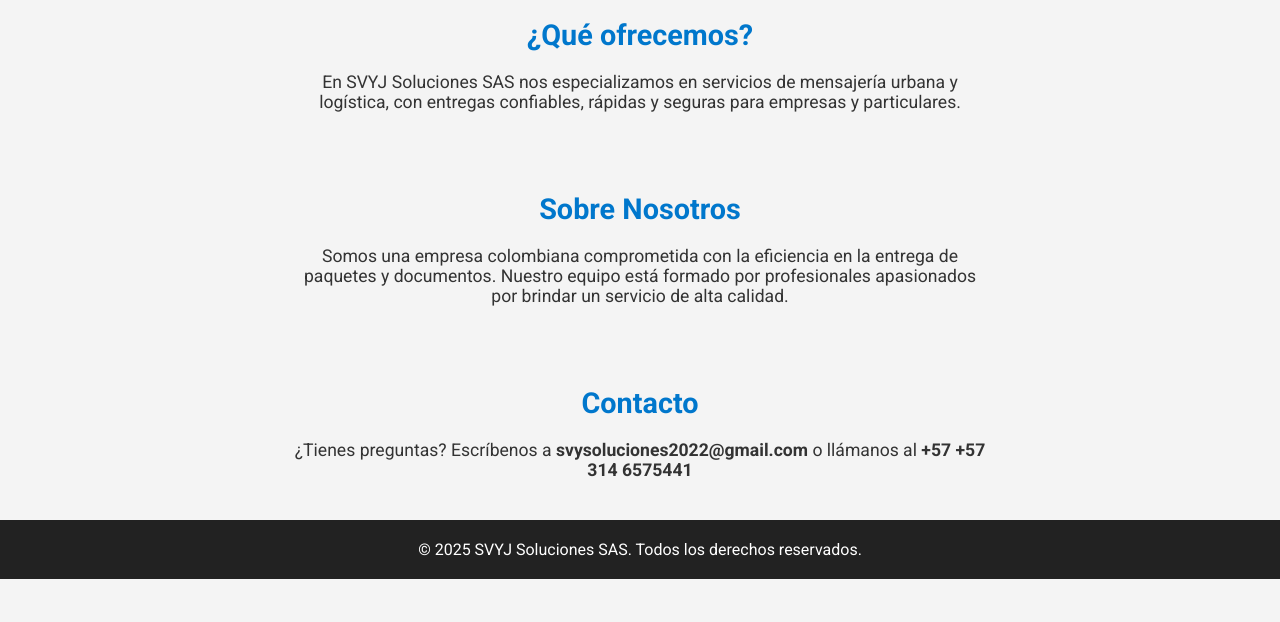
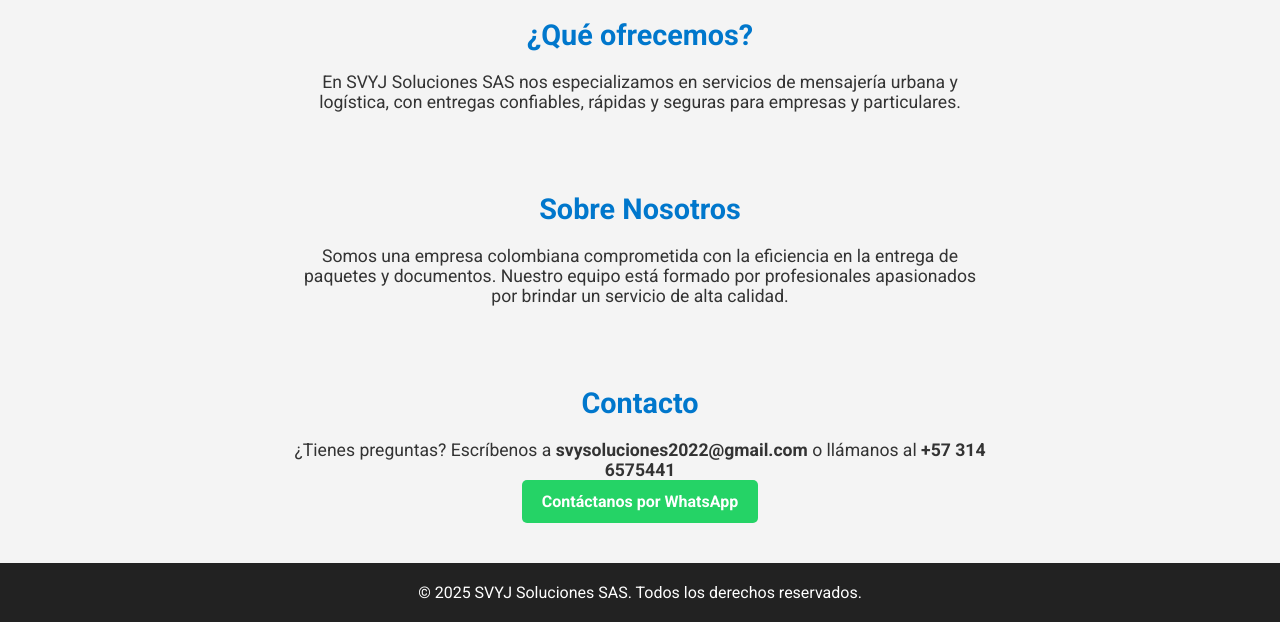
Before and after one commit to Andersona8/svyj-soluciones, a plain HTML site: page index.html in a window 1280 px wide. Shown: the part 582-1204 px from the top of the page. Before the commit the page ends 1161 px from the top, so only its background shows below. Drawn offline with Linux system fonts and the light colour scheme.

Commit message:
Update index.html

```diff
--- a/index.html
+++ b/index.html
@@ -1,4 +1,3 @@
-
 <!DOCTYPE html>
 <html lang="es">
 <head>
@@ -37,7 +36,8 @@
 
   <section class="section" id="contacto">
     <h2>Contacto</h2>
-    <p>¿Tienes preguntas? Escríbenos a <strong>svysoluciones2022@gmail.com</strong> o llámanos al <strong>+57 +57 314 6575441</strong></p>
+    <p>¿Tienes preguntas? Escríbenos a <strong>svysoluciones2022@gmail.com</strong> o llámanos al <strong>+57 314 6575441</strong></p>
+    <a href="https://wa.me/573146575441" target="_blank" class="whatsapp-button">Contáctanos por WhatsApp</a>
   </section>
 
   <footer>
```
